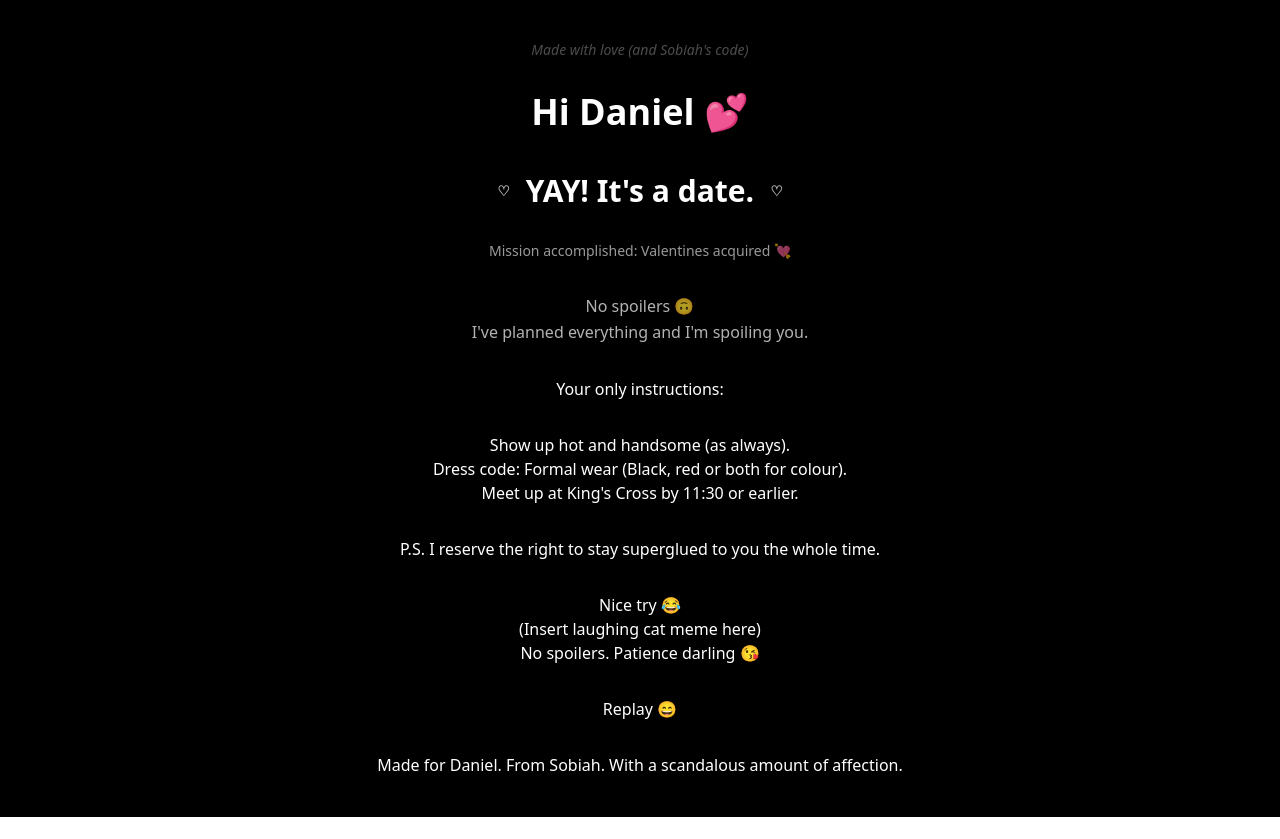
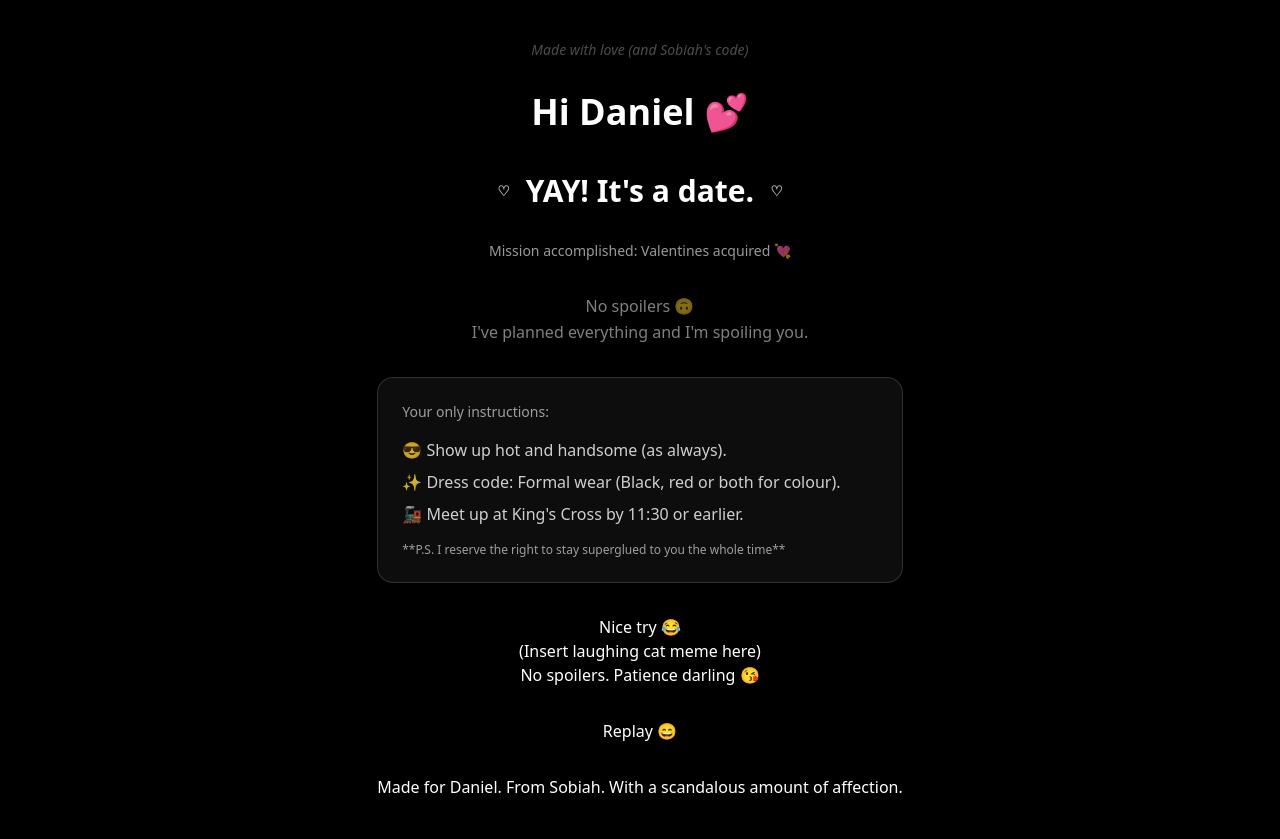
Before and after one commit to SobiahSelvarajah/ss-be-my-valentine, a Next.js app: page / in a window 1280 px wide. Both pictures are taken after a click on the button "Yes 💞". Before the commit the page ends 817 px from the top, so only its background shows below. Built offline with nearby package versions, Linux system fonts and the light colour scheme.

Commit message:
page.js: required styling and functionality added to instructions part of yes state section

```diff
--- a/src/app/page.js
+++ b/src/app/page.js
@@ -13,6 +13,7 @@ export default function Page() {
   // No button behaviour
   const [ noIndex, setNoIndex ] = useState(0);
   const [ noOffset, setNoOffset ] = useState({ x:0, y:0 });
+  const [ fakeReveal, setFakeReveal ] = useState(false);
 
   const noResponses = useMemo(
     () => [
@@ -127,7 +128,7 @@ export default function Page() {
             Mission accomplished:
             Valentines acquired 💘
           </p>
-          <p className="text-white/70 leading-relaxed">
+          <p className="text-white/50 leading-relaxed">
             No spoilers 🙃
             <br/>
             I've planned everything
@@ -135,19 +136,41 @@ export default function Page() {
           </p>
 
 
+          {/* ======================================== */}
+          {/*         Spoiler free instructions        */}
+          {/* ======================================== */}
+          <div className="text-left border border-white/15
+                          rounded-2xl p-6 bg-white/5">
+            {!fakeReveal ? (
+              <>
+                <p className="text-sm text-white/60">
+                  Your only instructions:
+                </p>
+                <ul className="mt-4 space-y-2 text-white/80">
+                  <li>😎 Show up hot and handsome (as always).</li>
+                  <li>✨ Dress code: Formal wear (Black, red or both for colour).</li>
+                  <li>🚂 Meet up at King's Cross by 11:30 or earlier.</li>
+                </ul>
+                <p className="mt-4 text-xs text-white/60">
+                  **P.S. I reserve the right to stay superglued to you the whole time**
+                </p>
+              </>
+            ) :
+            (
+              <div></div>
+            )}
+          </div>
 
 
 
-          {/* ======================================== */}
-          {/*         Spoiler free instructions        */}
-          {/* ======================================== */}
-          <h3>Your only instructions:</h3>
-          <ul>
-            <li>Show up hot and handsome (as always).</li>
-            <li>Dress code: Formal wear (Black, red or both for colour).</li>
-            <li>Meet up at King's Cross by 11:30 or earlier.</li>
-          </ul>
-          <p>P.S. I reserve the right to stay superglued to you the whole time.</p>
+
+
+
+
+
+
+
+
 
           {/* ======================================== */}
           {/*            FAKE REVEAL BUTTON            */}
```
